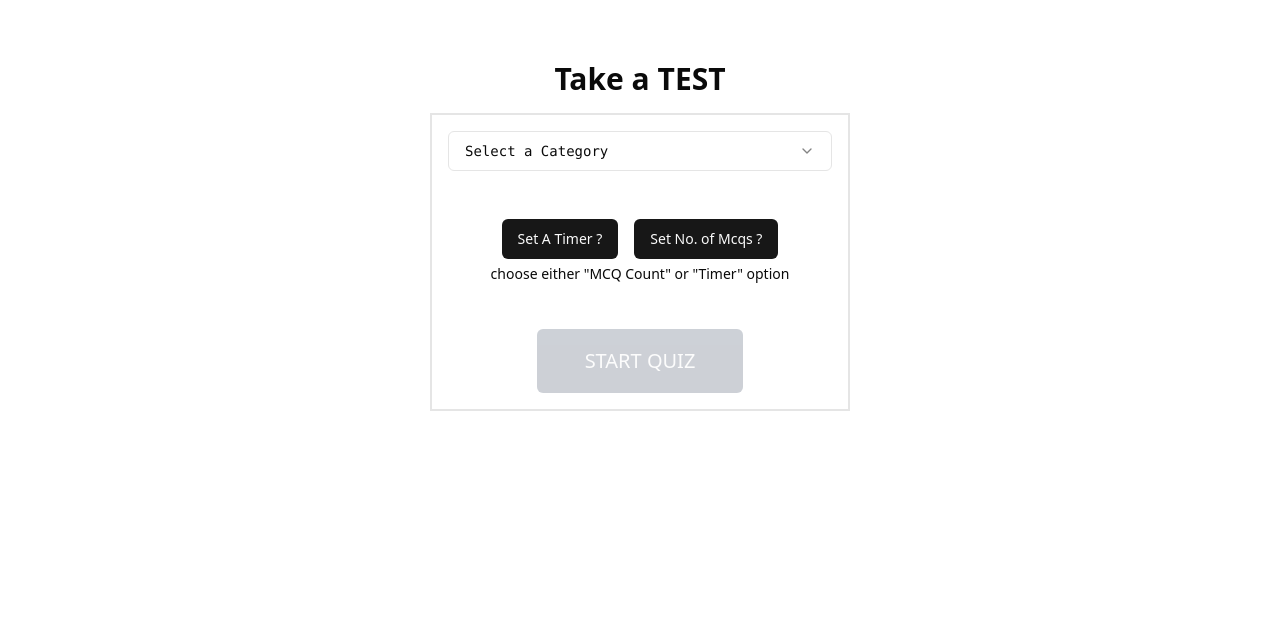
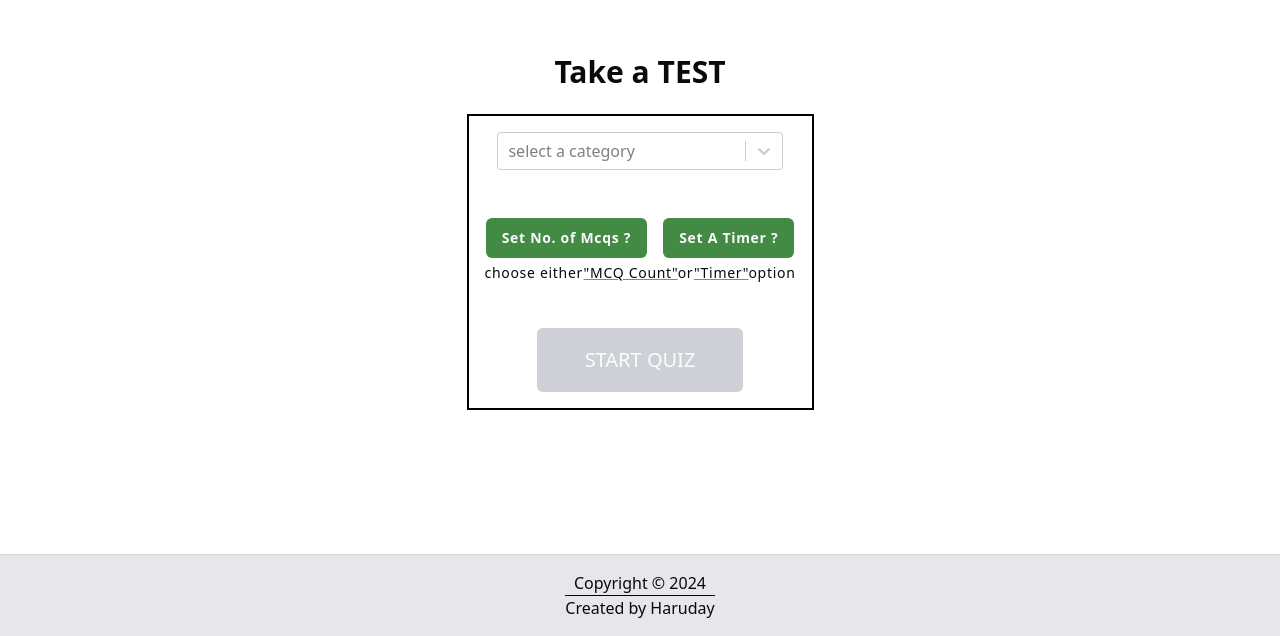
Before and after one commit to HarudaySharma/Quizzy, a React (Vite) app in the folder client/: page /quiz/test in a window 1280 px wide. Shown: the part 164-800 px from the top of the page. Built offline with nearby package versions, Linux system fonts and the light colour scheme.

Commit message:
fix: UserForm Select Category && User Form UI change

```diff
--- a/client/package.json
+++ b/client/package.json
@@ -20,6 +20,8 @@
     "react-dom": "^18.2.0",
     "react-router": "^6.23.0",
     "react-router-dom": "^6.23.0",
+    "react-select": "^5.8.0",
+    "react-spinners": "^0.13.8",
     "tailwind-merge": "^2.3.0",
     "tailwindcss-animate": "^1.0.7"
   },
--- a/client/src/components/CompoundMcq/McqCard/index.tsx
+++ b/client/src/components/CompoundMcq/McqCard/index.tsx
@@ -77,8 +77,6 @@ const McqCard = ({
                 className='
                     flex
                     flex-col
-                    flex-wrap
-
                 '
             >
                 <CardHeader className='flex'>
--- a/client/src/components/CompoundMcq/index.tsx
+++ b/client/src/components/CompoundMcq/index.tsx
@@ -3,15 +3,12 @@ import McqCard from './McqCard';
 import { CompoundMcqContext } from '../../context/McqComponentContext';
 import { MCQ, MarkedQuestion, OPTIONS, VARIANT } from '../../types';
 import McqComponentMetaData from './McqComponentMetaData';
-//import { SimpleResult } from '../../pages/QuizPage';
-//import { TestResult } from '../../pages/TestPage';
 import QuizTimer from './QuizTimer';
 import { Button } from '../../@/components/ui/button';
 
 // will take mcqList, and setter to have all the markedAnswers at last,
 // checked Answers
 // what to show in QuizResult will be controlled by the Parent component of this one
-
 
 interface McqComponentProps {
     mcqList: MCQ[];
@@ -154,7 +151,6 @@ const McqComponent = ({
         variant: variant,
     }
 
-    //<h3 className="text-md uppercase "> Questions </h3>
     return (
         <div
             className={`
@@ -164,6 +160,7 @@ const McqComponent = ({
                 content-center
                 items-center
                 bg-transparent
+                max-w-[90vw]
                 sm:max-w-xl
                 w-11/12
                 mx-auto
--- /dev/null
+++ b/client/src/components/Footer.tsx
@@ -0,0 +1,33 @@
+
+const Footer = () => {
+    const currentYear = new Date().getFullYear();
+
+    return (
+        <footer
+            role="contentinfo"
+            className="
+                bg-gray-200
+                border-t
+                border-gray-300
+                fixed
+                bottom-0
+                w-full
+                text-center
+                py-4
+                mx-auto
+            "
+        >
+            <div className="w-fit mx-auto">
+                <p className="mx-auto" >
+                    Copyright &copy; {currentYear}
+                </p>
+                <hr className="w-full border-black" />
+                <p className="mx-auto" >
+                    Created by Haruday
+                </p>
+            </div>
+        </footer>
+    );
+}
+
+export default Footer;
--- a/client/src/components/UserForm/CategoryList.tsx
+++ b/client/src/components/UserForm/CategoryList.tsx
@@ -1,44 +1,49 @@
-import React from 'react';
+import { useEffect, useRef } from 'react';
 import { useUserFormContext } from '../../context/userFormContext';
 import { Categories } from '../../types';
-import { Select, SelectContent, SelectItem, SelectTrigger, SelectValue } from '../../@/components/ui/select';
+import Select from 'react-select'
 
-type PROPS = {
-    className?: string
-}
-const CategoryList = ({ className }: PROPS) => {
-    const categories = Object.keys(Categories);
-    const { formData, setFormData } = useUserFormContext();
 
-    const handleChange = (key: keyof typeof Categories) => {
-        const category = Categories[key];
-        console.log(category);
-        if(!category) {
+const CategoryList = () => {
+    const categories = Object.keys(Categories) as Array<keyof typeof Categories>;
+    const { setFormData } = useUserFormContext();
+
+    const selectRef = useRef<HTMLButtonElement>(null);
+
+    const handleChange = (option: any) => {
+        if (!option) {
+            setFormData((prev) => ({ ...prev, category: undefined }));
             return;
         }
-        setFormData({ ...formData, category: category });
+        const { value } = option;
+
+        console.log({ category: value });
+
+        setFormData((prev) => ({ ...prev, category: value }));
     }
 
+    useEffect(() => {
+        selectRef.current?.focus();
+    }, [])
+
+    const categoryOptions = categories.map((category: keyof typeof Categories) => ({
+        label: category,
+        value: Categories[category],
+    }));
+
     return (
-        <Select onValueChange={handleChange}>
-            <SelectTrigger onClick={e => e.preventDefault()} className={`p-4 mx-auto w-96 font-mono ${className}`}>
-                <SelectValue placeholder='Select a Category' />
-            </SelectTrigger>
-            <SelectContent onClick={(e) => e.preventDefault()}>
-                {
-                    categories.map((category) =>
-                        <SelectItem
-                            className={`font-mono tracking-widest `}
-                            key={category}
-                            value={category}
-                            onClick={e=> {e.preventDefault(); e.stopPropagation()}}
-                        >
-                            {category}
-                        </SelectItem>
-                    )
-                }
-            </SelectContent>
-        </Select>
+        <div className='flex w-full'>
+            <Select
+                className="basic-single basis-11/12 mx-auto"
+                classNamePrefix="select category"
+                onChange={handleChange}
+                placeholder={'select a category'}
+                isClearable={true}
+                isSearchable={true}
+                name="Categories"
+                options={categoryOptions}
+            />
+        </div>
     )
 }
 
--- /dev/null
+++ b/client/src/components/UserForm/CategoryListTmp.tsx
@@ -0,0 +1,68 @@
+import React, { useEffect, useRef } from 'react';
+import { useUserFormContext } from '../../context/userFormContext';
+import { Categories } from '../../types';
+import { Select, SelectContent, SelectItem, SelectTrigger, SelectValue } from '../../@/components/ui/select';
+import clsx from 'clsx';
+
+type PROPS = {
+    className?: string
+}
+const CategoryList = ({ className }: PROPS) => {
+    const categories = Object.keys(Categories);
+    const { setFormData } = useUserFormContext();
+
+    const selectRef = useRef<HTMLButtonElement>(null);
+
+    const handleChange = (key: keyof typeof Categories) => {
+        const category = Categories[key];
+        console.log({ category });
+        if (!category) {
+            return;
+        }
+        setFormData((prev) => ({ ...prev, category: category }));
+    }
+
+    useEffect(() => {
+        selectRef.current?.focus();
+    }, [])
+
+    return (
+        <Select
+            onValueChange={handleChange}
+        >
+            <SelectTrigger
+                ref={selectRef}
+                className={clsx(`
+                        p-4
+                        mx-auto
+                        w-11/12
+                        font-mono
+                    `,
+                    className
+                )}
+            >
+                <SelectValue
+                    placeholder='Select a Category'
+                />
+            </SelectTrigger>
+            <SelectContent >
+                {
+                    categories.map((category) =>
+                        <SelectItem
+                            className={`
+                                font-mono
+                                tracking-widest
+                            `}
+                            key={category}
+                            value={category}
+                        >
+                            {category}
+                        </SelectItem>
+                    )
+                }
+            </SelectContent>
+        </Select>
+    )
+}
+
+export default CategoryList
--- a/client/src/components/UserForm/ChooseButtons.tsx
+++ b/client/src/components/UserForm/ChooseButtons.tsx
@@ -6,27 +6,91 @@ const ChooseButtons = () => {
     const { formData, setFormData } = useUserFormContext();
 
     return (
-        <div className='flex flex-col gap-2'>
-            <fieldset id={'ChooseButtons'} className={'self-center flex flex-row flex-wrap gap-4 w-fit mx-auto'}>
+        <div
+            className='
+                flex
+                flex-col
+                gap-2
+                flex-wrap
+            '
+        >
+            <fieldset
+                id={'ChooseButtons'}
+                className={`
+                    self-center
+                    flex
+                    flex-row
+                    flex-wrap
+                    gap-4
+                    w-fit
+                    mx-auto
+                    justify-center
+                `}
+            >
+                <Button
+                    onClick={(e) => {
+                        e.preventDefault();
+                        setFormData({ ...formData, requestMode: "NO-TIMER" })
+                    }}
+                    className='
+                        bg-customGreen-dark1
+                        font-bold
+                        tracking-wider
+                        outline-none
+                        hover:bg-customGreen
+                        focus:bg-customGreen
+                    '
+                >
+                    Set No. of Mcqs ?
+                </Button>
                 <Button
                     onClick={(e) => {
                         e.preventDefault();
                         setFormData({ ...formData, requestMode: "TIMER" })
                     }}
+                    className='
+                        bg-customGreen-dark1
+                        outline-none
+                        font-bold
+                        tracking-wider
+                        hover:bg-customGreen
+                        focus:bg-customGreen
+                    '
 
                 >
                     Set A Timer ?
                 </Button>
-                <Button
-                    onClick={(e) => {
-                        e.preventDefault();
-                        setFormData({ ...formData, requestMode: "NO-TIMER" })
-                    }}
+            </fieldset>
+            <Label
+                htmlFor="ChooseButtons "
+                className={`
+                    self-center
+                    font-light
+                    tracking-wider
+                    text-wrap
+                    text-center
+                `}
+            >
+                choose either
+                <span
+                    className="
+                        underline
+                        decoration-customGreen
+                    "
                 >
-                    Set No. of Mcqs ?
-                </Button>
-            </fieldset>
-            <Label className={"self-center"} htmlFor="ChooseButtons"> choose either "MCQ Count" or "Timer" option</Label>
+                    "MCQ Count"
+                </span>
+                or
+                <span
+                    className="
+                        underline
+                        decoration-customGreen
+                    "
+                >
+                    "Timer"
+                </span>
+                option
+            </Label>
         </div>
     )
 }
--- a/client/src/components/UserForm/index.tsx
+++ b/client/src/components/UserForm/index.tsx
@@ -30,13 +30,13 @@ const UserForm = ({
     const handleSubmit = (e: React.FormEvent<HTMLFormElement>) => {
         e.preventDefault();
 
-        console.log(formData);
+        console.log({ formData });
         if (!formData)
             return;
         if (!formData.category || !formData.requestMode || (!formData.timer && !formData.mcqCount)) {
             return;
         }
-        console.log('form submitted');
+
         onSubmit({
             category: formData.category,
             requestMode: formData.requestMode,
@@ -46,14 +46,33 @@ const UserForm = ({
     }
 
     return (
+        <div
+            className='
+                flex
+            '
+        >
             <form
                 onSubmit={handleSubmit}
-            className='max-w-screen-xl mx-auto border-2 p-4 flex flex-col gap-12'
+                className='
+                    mx-auto
+                    p-4
+                    flex
+                    flex-col
+                    basis-full
+                    flex-grow
+                    flex-wrap
+                    gap-12
+                    max-w-full
+                    m-2
+                    border-2
+                    border-black
+                '
             >
                 <UserFormContext.Provider value={{ formData, setFormData }}>
                     {children}
                 </UserFormContext.Provider>
             </form>
+        </div>
     )
 }
 
--- a/client/src/components/ui/Layout.tsx
+++ b/client/src/components/ui/Layout.tsx
@@ -1,9 +1,11 @@
 import { Outlet } from 'react-router-dom'
+import Footer from '../Footer'
 
 export const Layout = () => {
     return (
         <>
             <Outlet />
+            <Footer />
         </>
 
     )
```
Also changed, not shown: client/src/components/UserForm/McqCountField.tsx (+6 -5 lines), client/src/components/UserForm/SetTimerField.tsx (+15 -15 lines), client/src/components/UserForm/SubmitBtn.tsx (+11 -1 lines), 1 other file (tests, documents, lock files or other folders). Lines whose indentation alone changed are shown as unchanged.
